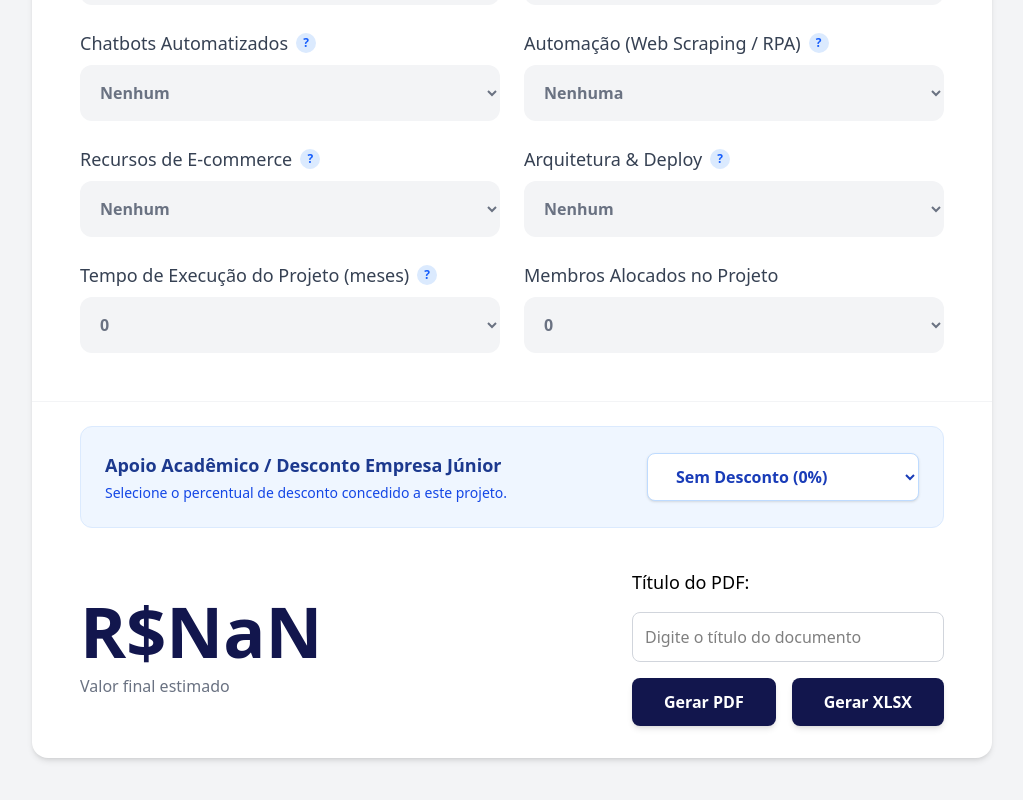
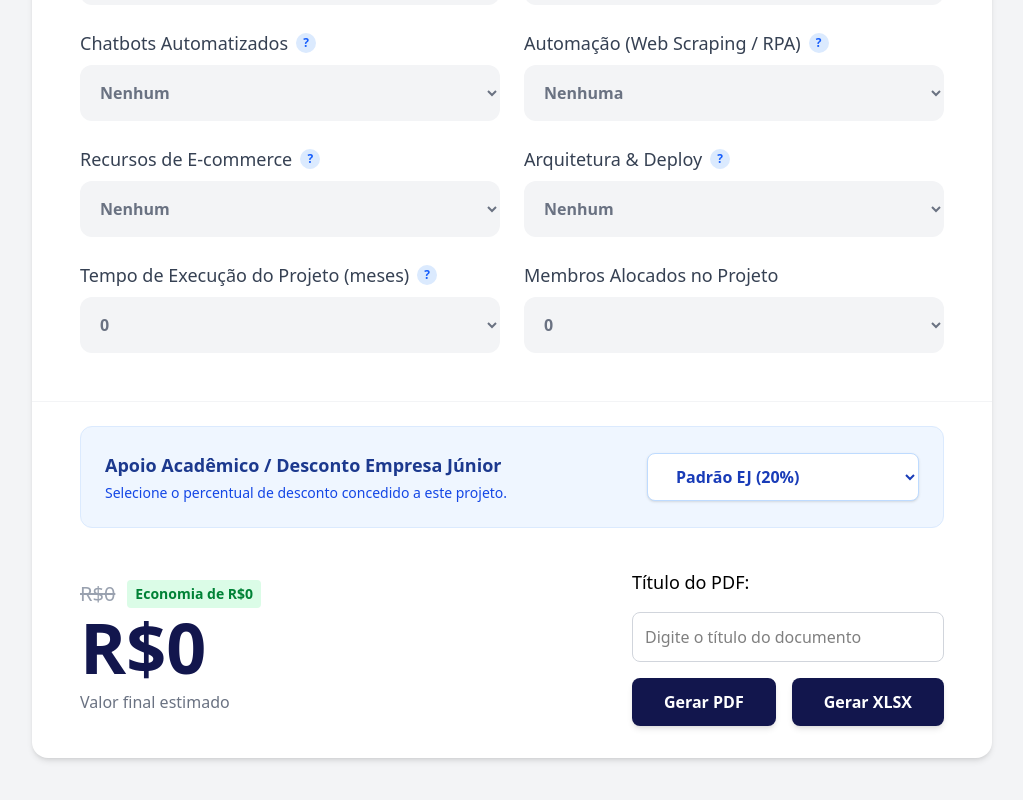
Before and after one commit to Serra-Jr-Engenharia/orcamento, a React (Vite) app: page /#/computacao in a window 1280 px wide. Shown: the part 1103-1903 px from the top of the page, without its empty margins (128-1151 px from the left). Built offline with nearby package versions, Linux system fonts and the light colour scheme.

Commit message:
Introduce discount state in Computacao component
Added discount state and passed it to Card component.

```diff
--- a/src/pages/Computacao/index.tsx
+++ b/src/pages/Computacao/index.tsx
@@ -13,6 +13,9 @@ const Computacao: React.FC = () => {
   const [totals, setTotals] = useState<Record<string, number>>({
     "Desenvolvimento": 0,
   });
+
+  // NOVO ESTADO: Desconto padrão da EJ (inicia em 20%)
+  const [discount, setDiscount] = useState<number>(20);
 
   const numOpts20 = Array.from({length: 21}, (_, i) => String(i));
   const numOpts24 = Array.from({length: 25}, (_, i) => String(i));
@@ -222,7 +225,15 @@ const Computacao: React.FC = () => {
   return (
     <div className="w-full min-h-screen flex items-center flex-col bg-gray-100">
       <Header title="Computação"></Header>
-      <Card tabs={tabs} selections={selections} handleChange={handleChange} totals={totals} priceTable={priceTable} />
+      <Card
+        tabs={tabs}
+        selections={selections}
+        handleChange={handleChange}
+        totals={totals}
+        priceTable={priceTable}
+        discount={discount}           // Passando o estado
+        setDiscount={setDiscount}     // Passando a função de update
+      />
     </div>
   );
 }
```
